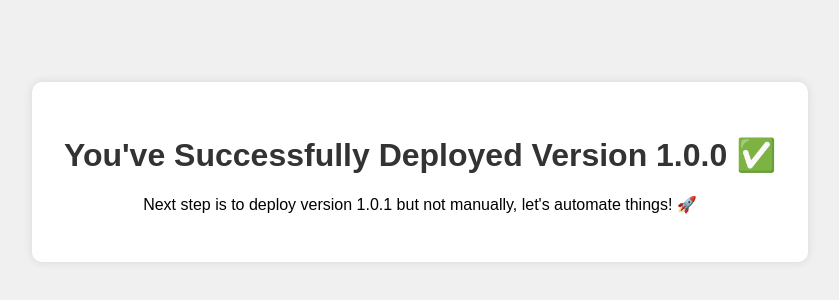
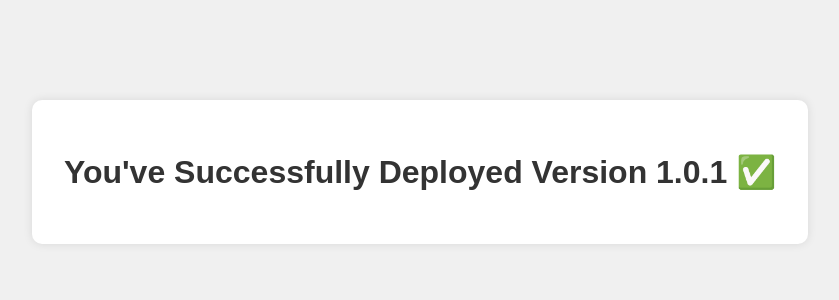
Before and after one commit to RaphaelDerouelle/tutorial-docker-actions-watchtower, a website: page public/index.html in a window 1280 px wide. Shown: the part 228-528 px from the top of the page, without its empty margins (220-1059 px from the left). Drawn offline with Linux system fonts and the light colour scheme.

Commit message:
Update version to 1.0.1

```diff
--- a/public/index.html
+++ b/public/index.html
@@ -8,8 +8,7 @@
 </head>
 <body>
     <div class="container">
-        <h1>You've Successfully Deployed Version 1.0.0 ✅</h1>
-        <p>Next step is to deploy version 1.0.1 but not manually, let's automate things! 🚀</p>
+        <h1>You've Successfully Deployed Version 1.0.1 ✅</h1>
     </div>
 </body>
 </html>
```
Also changed, not shown: .github/workflows/docker-build-push.yml (added).
